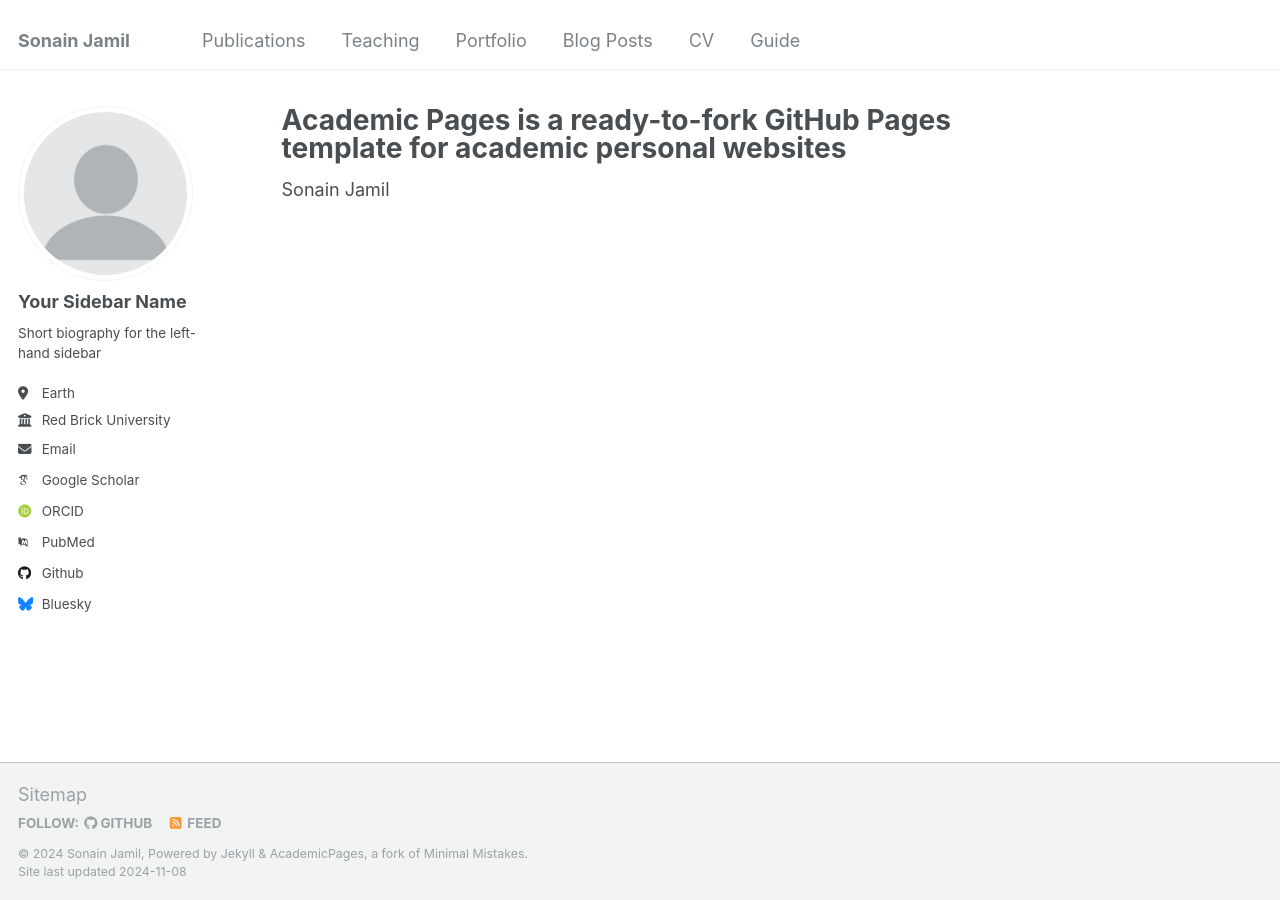
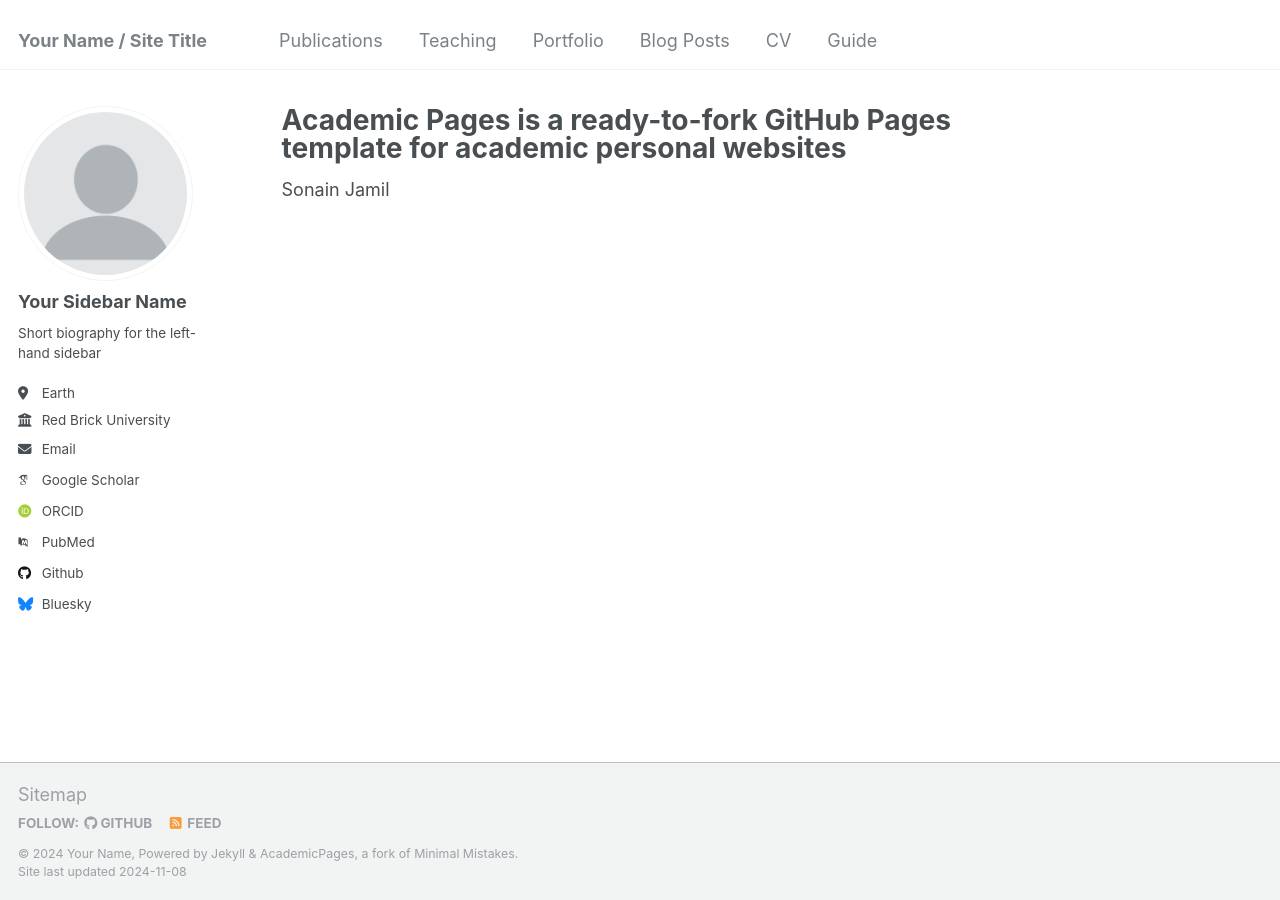
Before and after one commit to sonainjameel/sonainjamil, a Jekyll site: the page built from _pages/about.md, in a window 1280 px wide. Built offline with Jekyll 4.4.1, drawn with Linux system fonts in a browser that asks for light colours; some web fonts are replaced.

Commit message:
Update _config.yml

```diff
--- a/_config.yml
+++ b/_config.yml
@@ -8,13 +8,13 @@
 
 # Basic Site Settings
 locale                   : "en-US"
-title                    : "Sonain Jamil"
+title                    : "Your Name / Site Title"
 title_separator          : "-"
-name                     : &name "Sonain Jamil"
+name                     : &name "Your Name"
 description              : &description "personal description"
-url                      : https://sonainjameel.github.io # the base hostname & protocol for your site e.g. "https://mmistakes.github.io"
+url                      : https://academicpages.github.io # the base hostname & protocol for your site e.g. "https://mmistakes.github.io"
 baseurl                  : "" # the subpath of your site, e.g. "/blog"
-repository               : "sonainjameel/sonainjamil.github.io"
+repository               : "academicpages/academicpages.github.io"
 
 # Site Author - The following control what appear as part of the author content on the side bar.
 #               If a field is blank the icon and link will not appear, otherwise it will be shown.
@@ -44,7 +44,7 @@ author:
   bitbucket        : # Username - Update with your username on the site
   codepen          : # Username
   dribbble         : # Username
-  github           : "sonainjameel"
+  github           : "academicpages"
   kaggle           : # Username
   stackoverflow    : # User number or user number and name (i.e., use "1" or "1/jeff-atwood")
 
@@ -246,15 +246,15 @@ defaults:
     values:
       layout: single
       author_profile: true
-  # # _teaching
-  # - scope:
-  #     path: ""
-  #     type: teaching
-  #   values:
-  #     layout: single
-  #     author_profile: true
-  #     share: true
-  #     comments: true
+  # _teaching
+  - scope:
+      path: ""
+      type: teaching
+    values:
+      layout: single
+      author_profile: true
+      share: true
+      comments: true
   # _publications
   - scope:
       path: ""
```
